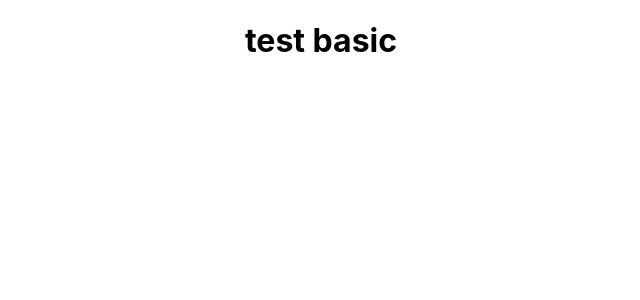
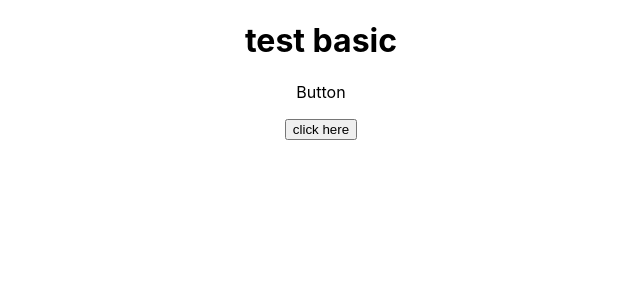
Before and after one commit to nivasbn/sonarhub, a React (Create React App) app: page / in a window 1280 px wide. Shown: the top 300 px of the page, without its empty margins (319-959 px from the left). Built offline with nearby package versions, Linux system fonts and the light colour scheme.

Commit message:
button added

```diff
--- a/src/App.js
+++ b/src/App.js
@@ -1,10 +1,12 @@
 import logo from './logo.svg';
 import './App.css';
+import Buttons from "./components/Buttons"
 
 function App() {
   return (
     <div className="App">
     <h1>test basic</h1>
+    <Buttons/>
     </div>
   );
 }
--- /dev/null
+++ b/src/components/Buttons.js
@@ -0,0 +1,13 @@
+import React from 'react'
+
+function Buttons() {
+  return (
+    <div>
+<p>Button</p>
+<button>click here</button>
+
+    </div>
+  )
+}
+
+export default Buttons
```
